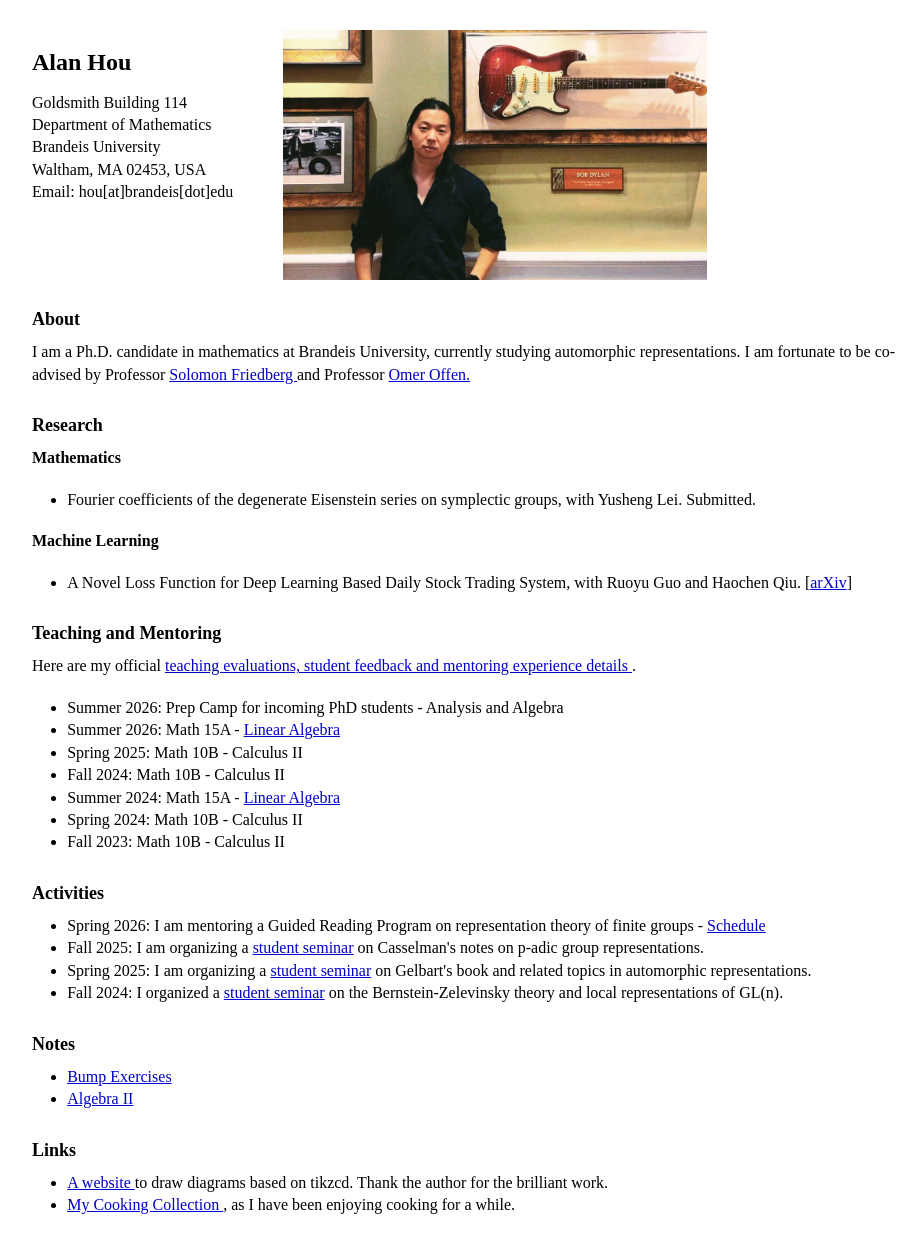
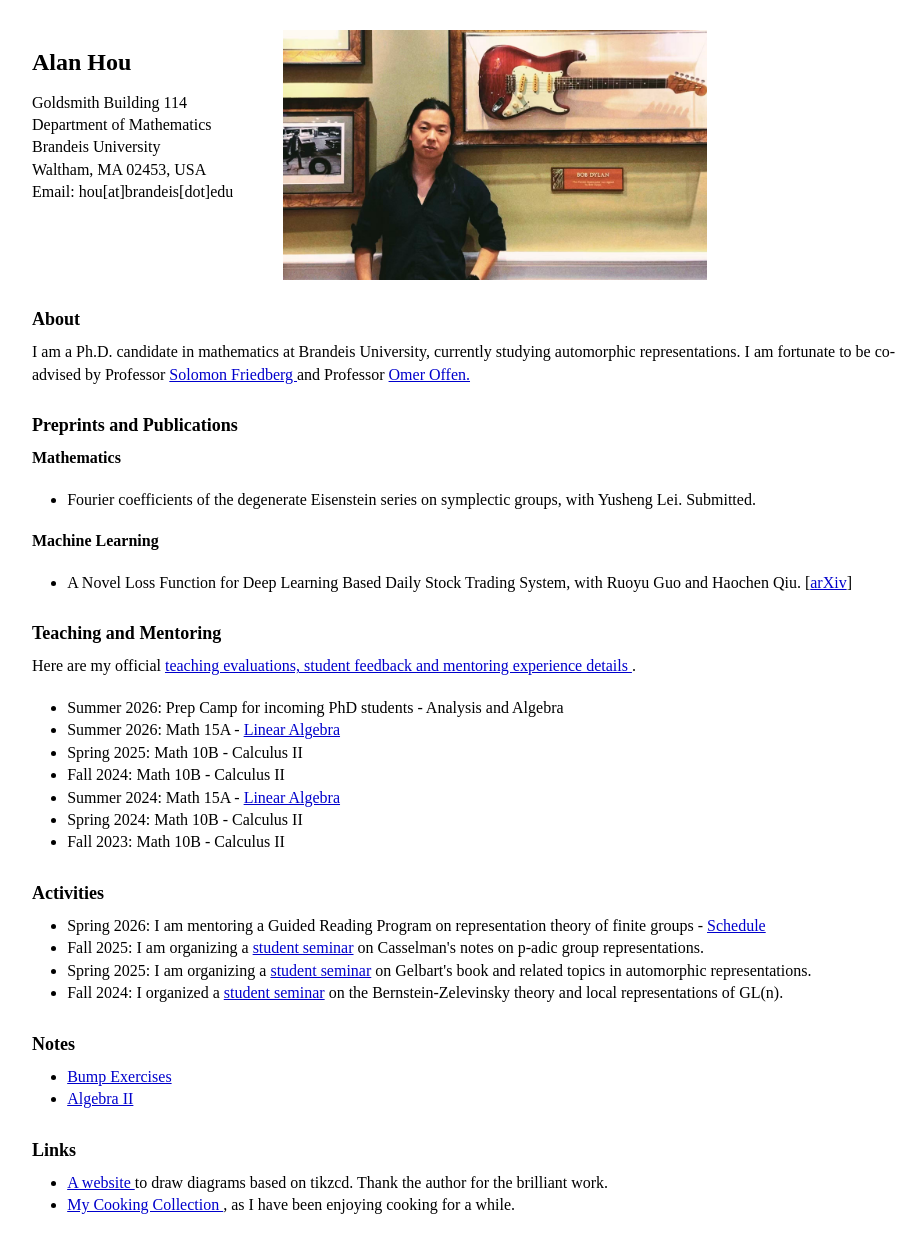
Before and after one commit to axhou/axhou.github.io, a Jekyll site: the page index.html, which Jekyll copies as it is, in a window 1280 px wide. Shown: the whole page, without its empty margins (8-928 px from the left). Built offline with Jekyll 4.4.1, drawn with Linux system fonts in a browser that asks for light colours.

Commit message:
Update section header from 'Research' to 'Preprints and Publications'

```diff
--- a/index.html
+++ b/index.html
@@ -142,7 +142,7 @@
   </p>
 
 
-  <h2>Research</h2>
+  <h2>Preprints and Publications</h2>
 
   <p><strong>Mathematics</strong></p>
 
```
